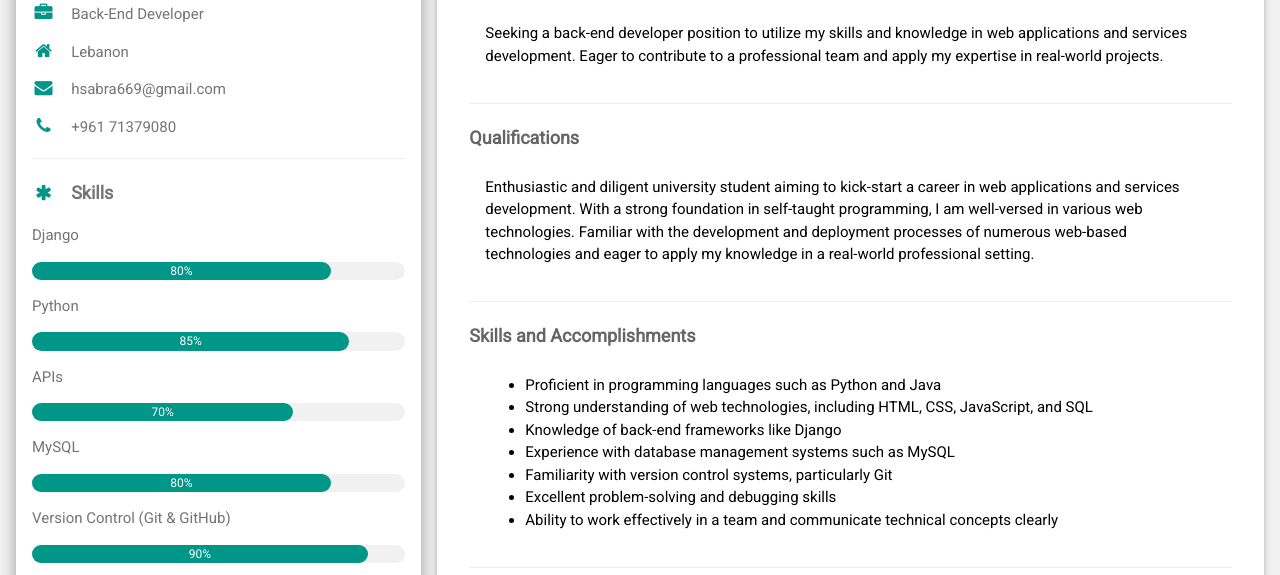
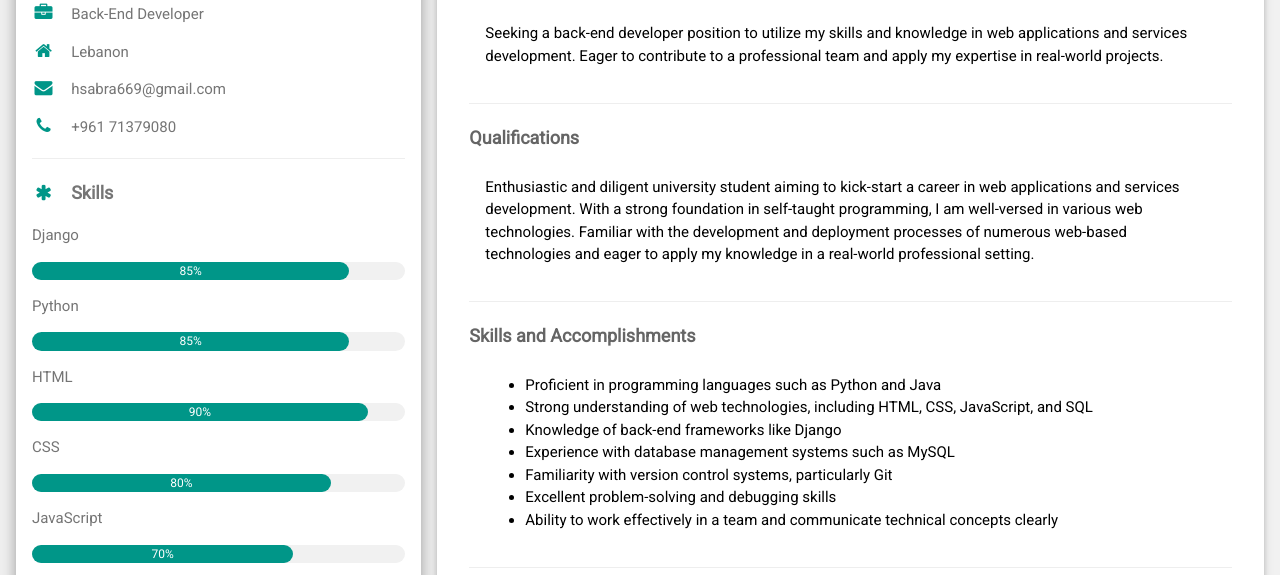
Before and after one commit to HasanSabra/portfolio, a plain HTML site: page index.html in a window 1280 px wide. Shown: the part 153-728 px from the top of the page. Drawn offline with nearby package versions, Linux system fonts and the light colour scheme.

Commit message:
updated index.html

```diff
--- a/index.html
+++ b/index.html
@@ -45,13 +45,25 @@
             <p class="w3-large"><b><i class="fa fa-asterisk fa-fw w3-margin-right w3-text-teal"></i>Skills</b></p>
             <p>Django</p>
             <div class="w3-light-grey w3-round-xlarge w3-small">
-              <div class="w3-container w3-center w3-round-xlarge w3-teal" style="width:80%">80%</div>
+              <div class="w3-container w3-center w3-round-xlarge w3-teal" style="width:85%">85%</div>
             </div>
             <p>Python</p>
             <div class="w3-light-grey w3-round-xlarge w3-small">
               <div class="w3-container w3-center w3-round-xlarge w3-teal" style="width:85%">
                 <div class="w3-center w3-text-white">85%</div>
               </div>
+            </div>
+            <p>HTML</p>
+            <div class="w3-light-grey w3-round-xlarge w3-small">
+              <div class="w3-container w3-center w3-round-xlarge w3-teal" style="width:90%">90%</div>
+            </div>
+            <p>CSS</p>
+            <div class="w3-light-grey w3-round-xlarge w3-small">
+              <div class="w3-container w3-center w3-round-xlarge w3-teal" style="width:80%">80%</div>
+            </div>
+            <p>JavaScript</p>
+            <div class="w3-light-grey w3-round-xlarge w3-small">
+              <div class="w3-container w3-center w3-round-xlarge w3-teal" style="width:70%">70%</div>
             </div>
             <p>APIs</p>
             <div class="w3-light-grey w3-round-xlarge w3-small">
@@ -133,6 +145,7 @@
                 <li><a href="https://www.coursera.org/account/accomplishments/certificate/CUS264P4JR9H" style="text-decoration:none" target="_blank">Back-end Developer Capstone</a></li>
                 <li><a href="https://www.coursera.org/account/accomplishments/certificate/DQCUNRNS7Z47" style="text-decoration:none" target="_blank">Version Control</a></li>
                 <li><a href="https://www.coursera.org/account/accomplishments/certificate/9NGG7QWRTJZU" style="text-decoration:none" target="_blank">Coding Interview Preparation</a></li>
+                <li><a href="https://www.coursera.org/account/accomplishments/certificate/3P5UC8BVWKFX" style="text-decoration:none" target="_blank">HTML, CSS, and Javascript for Web Developers</a></li>
               </ul>
             </div>
             <hr>
```
